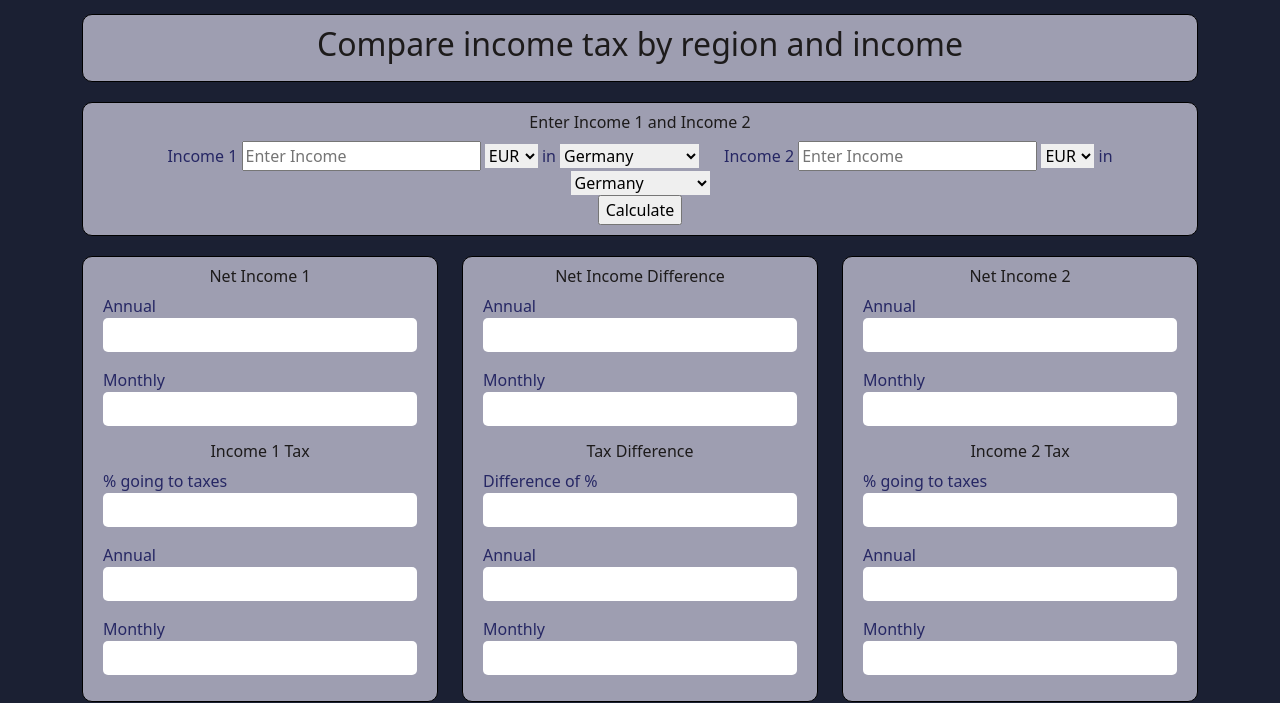
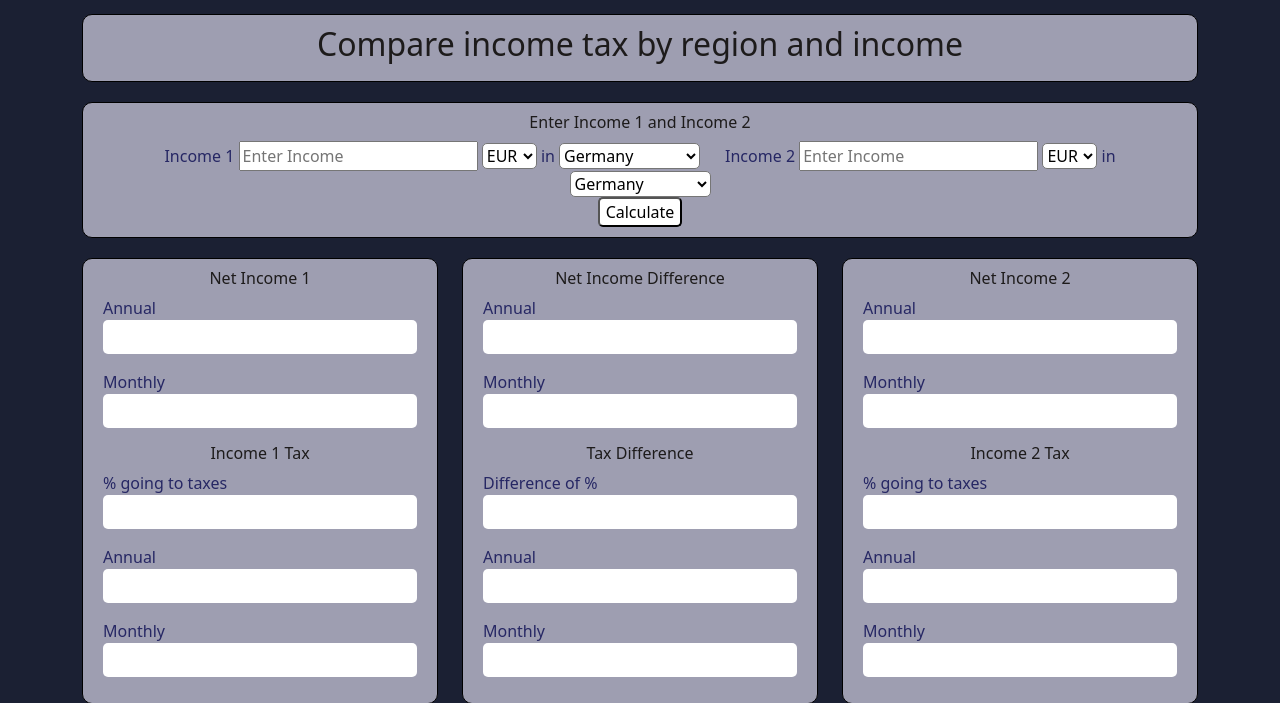
Before and after one commit to LucaZugic/TaxCompare, a Flask app: page / in a window 1280 px wide. Shown: the part 66-769 px from the top of the page. Run offline with Flask 2, Linux system fonts and the light colour scheme; some libraries are stand-ins or nearby versions.

Commit message:
make things rounder

```diff
--- a/static/css/main.css
+++ b/static/css/main.css
@@ -23,7 +23,18 @@ text-decoration: none;
 }
 
 .u-full-width {
-    border: 5px;
+    border-radius: 5px;
+    background-color: #ffffff;
+}
+
+.submit-button {
+    border-radius: 5px;
+    background-color: #ffffff;
+}
+
+.region-category {
+    color: #000000;
+    font-weight: bold;
 }
 
 .alert {
```
